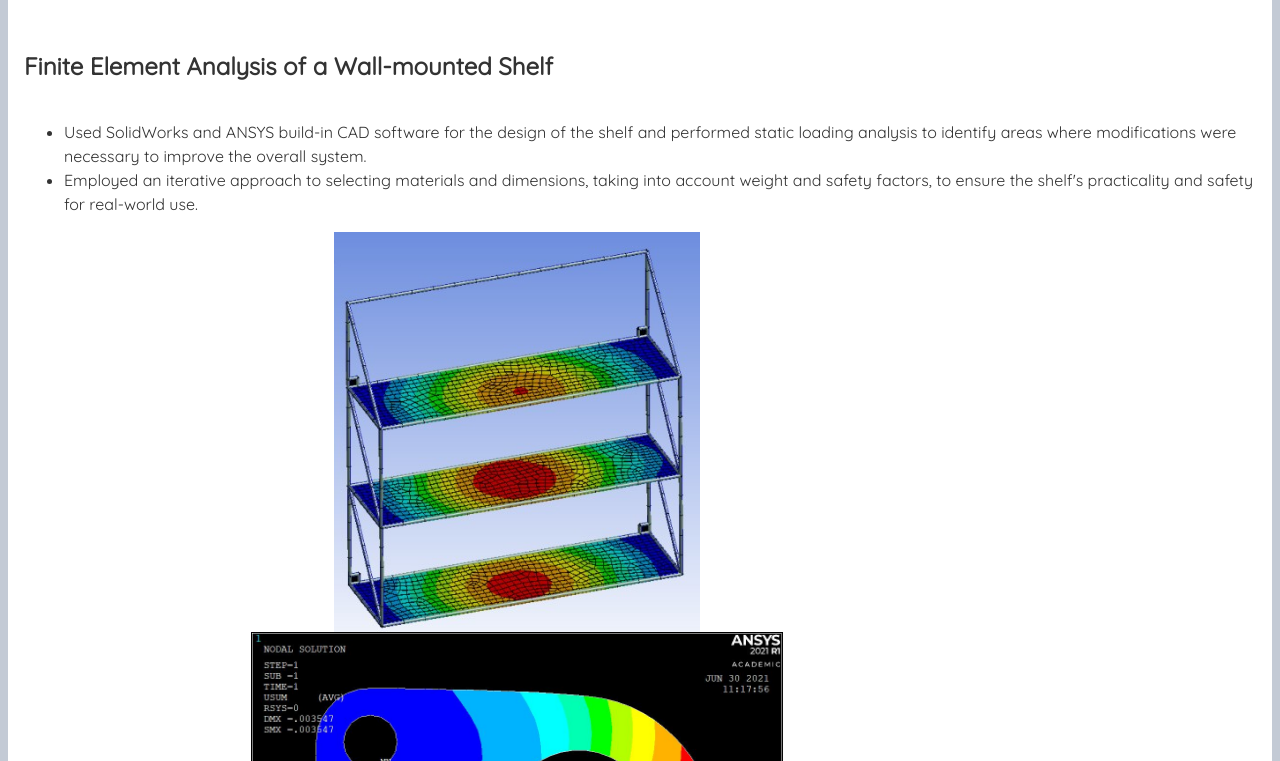
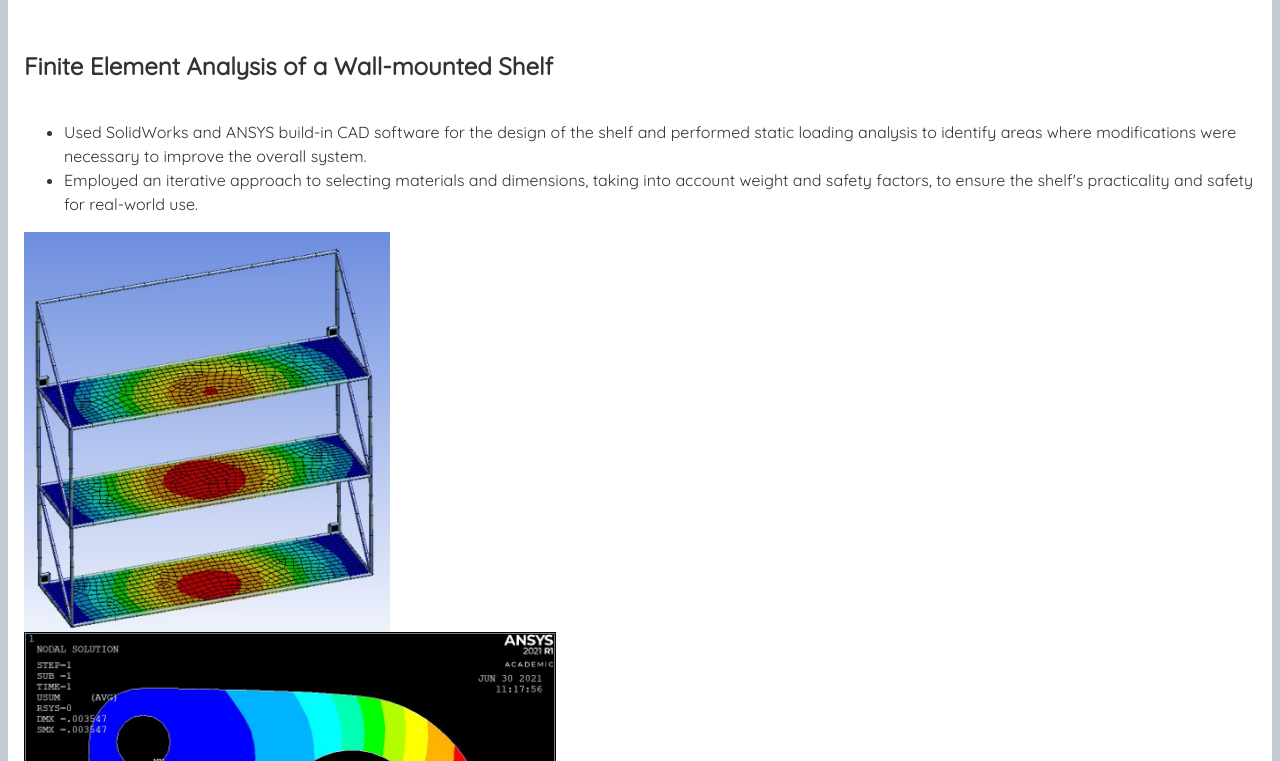
Before and after one commit to ddemin-engineering/ddemin-engineering.github.io, a plain HTML site: page pages/mechanical.html in a window 1280 px wide. Shown: the part 191-952 px from the top of the page. Drawn offline with Linux system fonts and the light colour scheme; a web font is replaced by a local one.

Commit message:
warning display:none; adjusted skill images

```diff
--- a/pages/pagesStyles/pagestyles.css
+++ b/pages/pagesStyles/pagestyles.css
@@ -119,7 +119,9 @@ nav a h2 {
 
   display: flex;
   flex-direction: column;
-  align-items: left;
+
+
+  overflow: hidden;
 
 }
 
@@ -127,6 +129,10 @@ nav a h2 {
   max-width: 80%;
   max-height: 400px;
   object-fit: contain;
+
+  /* Make the images glue to the left side */
+  display: flex;
+  align-self: flex-start;
 }
 
 
--- a/public/assets/styles.css
+++ b/public/assets/styles.css
@@ -277,6 +277,7 @@
     margin-bottom: 0.5rem;
   }
 
+
   .certificate-wrapper,
   .warning-wrapper{
     display: flex;
@@ -287,6 +288,9 @@
 
     position: relative;
     z-index: 2;
+  }
+  .warning-wrapper{
+    display: none;
   }
 
 /* Media queries for smaller screens */
```
Also changed, not shown: index.html (+3 -0 lines).
